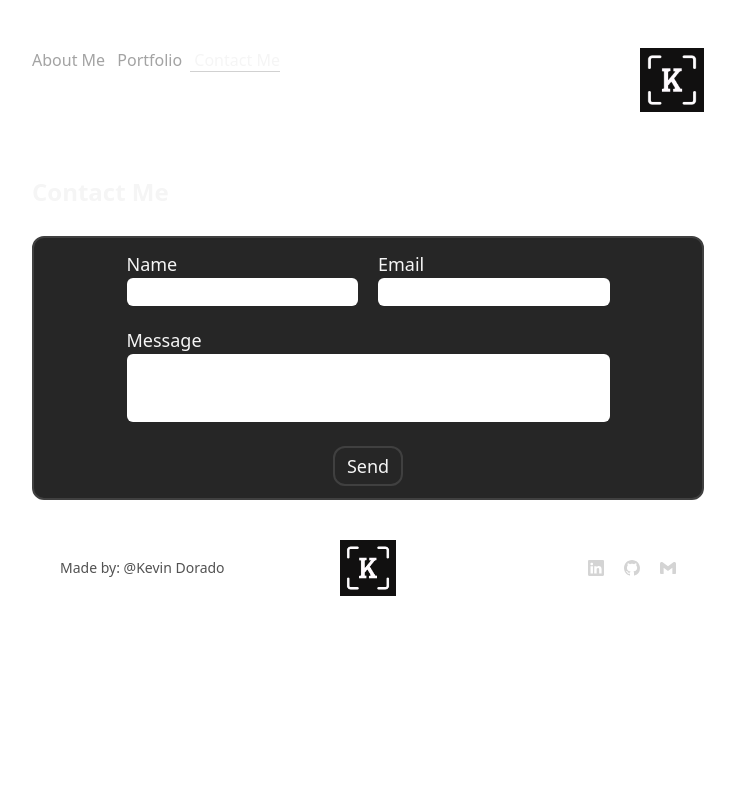
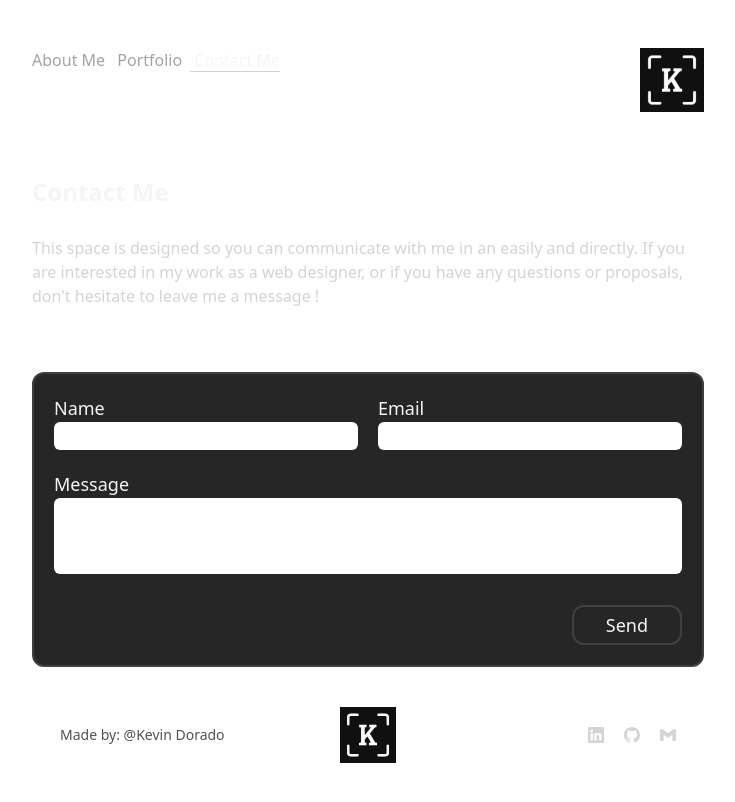
Before and after one commit to kevin-dorado/Porfolio, a React (Vite) app: page /contact-me in a window 1280 px wide. Shown: the whole page, without its empty margins (272-1007 px from the left). Built offline with nearby package versions, Linux system fonts and the light colour scheme.

Commit message:
contact me text and redesing

```diff
--- a/src/pages/contact me/ContactMe.jsx
+++ b/src/pages/contact me/ContactMe.jsx
@@ -1,28 +1,32 @@
 export const ContactMe = () =>{
     return(
         <>
+
             <section className="mt-16">
                 <h1  className="text-neutral-100 text-2xl
                 mb-7 font-semibold" > Contact Me </h1>
-                <div className=" flex justify-center md:w-full text-lg text-neutral-100 bg-neutral-800 border-2  border-neutral-700 rounded-xl p-3 ">
-                    <form className="w-3/4" action="">
+                <p className="text-neutral-300">This space is designed so you can communicate with me in an easily and directly. If you are interested in my work as a web designer, or if you have any questions or proposals, don't hesitate to leave me a message !</p>
+            </section>
+            <section className="mt-16">
+                <div className="md:w-full text-lg text-neutral-100 bg-neutral-800 border-2  border-neutral-700 rounded-xl p-3 ">
+                    <form className="m-2" action="">
                         <div className="flex justify-between">
                             <div className="w-1/2 mr-5 ">
                                 <label className="block" htmlFor="">Name</label>
-                                <input className=" w-full rounded-md border-1 pl-2 text-neutral-800" type="text" />
+                                <input className="text w-full rounded-md  px-2 text-neutral-800" type="text" />
                             </div>
                             <div className="w-1/2">
                                 <label className="block" htmlFor="">Email</label>
-                                <input className="w-full  rounded-md border-1 pl-2 text-neutral-800" type="email" />
+                                <input className="w-full rounded-md px-2 text-neutral-800" type="email" />
                             </div>
                         </div>
                         <div className="mt-5">
                             <label  className="block" htmlFor="">Message</label>
-                            <input  className="w-full pb-10  rounded-md border-1 pl-2 text-neutral-800" type="text" />
+                            <textarea  className="resize-none w-full pb-5 rounded-md  px-2 text-neutral-800 " type="text" />
                         </div>
 
-                        <div className="flex justify-center mt-6">
-                            <button className=" p-1 px-3 text-neutral-100 bg-neutral-800 hover:bg-[#111010] border-2  border-neutral-700 rounded-xl ">
+                        <div className="flex justify-end mt-6">
+                            <button className=" p-1 px-8 text-neutral-100 bg-neutral-800 hover:bg-[#111010] border-2  border-neutral-700 rounded-xl ">
                             Send
                             </button>
                         </div>
```
